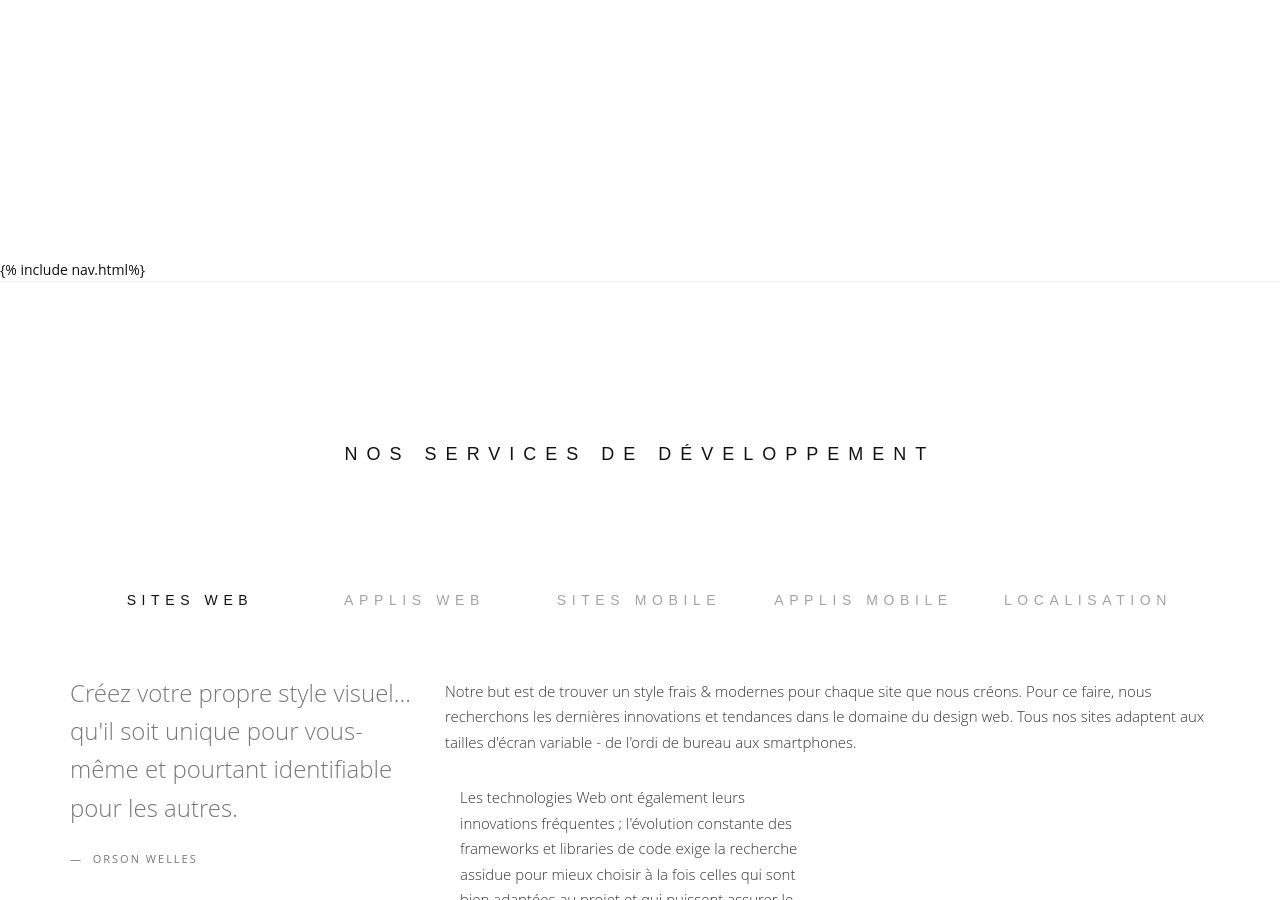
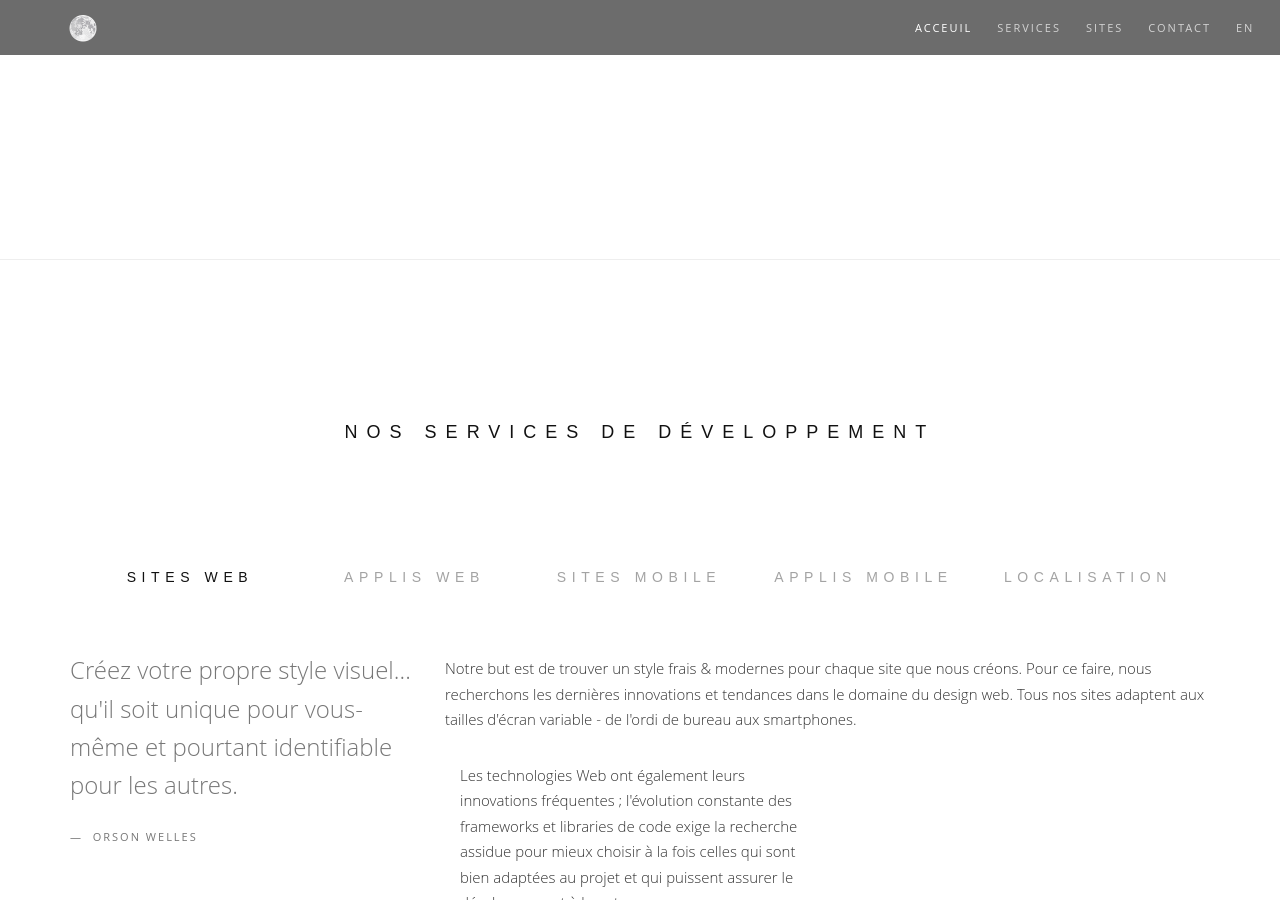
Before and after one commit to shenim/shenim.github.io, a Jekyll site: the page index.html, which Jekyll copies as it is, in a window 1280 px wide and 900 px high, scrolled down 641 px. Built offline with Jekyll 4.4.1, drawn with Linux system fonts in a browser that asks for light colours.

Commit message:
Updated 'index.html' via CloudCannon

```diff
--- a/index.html
+++ b/index.html
@@ -67,7 +67,33 @@
             </section>
             <!-- End Home Section -->
 
-            {% include nav.html%}
+            <!-- Navigation panel -->
+
+            <nav class="main-nav dark transparent stick-fixed">
+
+                <div class="full-wrapper relative clearfix">
+                    <!-- Logo ( * your text or image into link tag *) -->
+                    <div class="nav-logo-wrap local-scroll">
+                        <a href="#top" class="logo">
+                            <img src="images/logo-white.png" alt="" />
+                        </a>
+                    </div>
+                    <div class="mobile-nav">
+                        <i class="fa fa-bars"></i>
+                    </div>
+                    <!-- Main Menu -->
+                    <div class="inner-nav desktop-nav">
+                        <ul class="clearlist scroll-nav local-scroll">
+                            <li class="active"><a href="#home">Acceuil</a></li>
+                            <li><a href="#services">Services</a></li>
+                            <li><a href="#portfolio">Sites</a></li>
+                            <li><a href="contact.html">Contact</a></li>
+                            <li><a href="http://www.alunissage.fr/english.html" title="Website in English">EN</a></li>
+                        </ul>
+                    </div>
+                </div>
+            </nav>
+            <!-- End Navigation panel -->
 
             <!-- Divider -->
             <hr class="mt-0 mb-0 "/>
```
